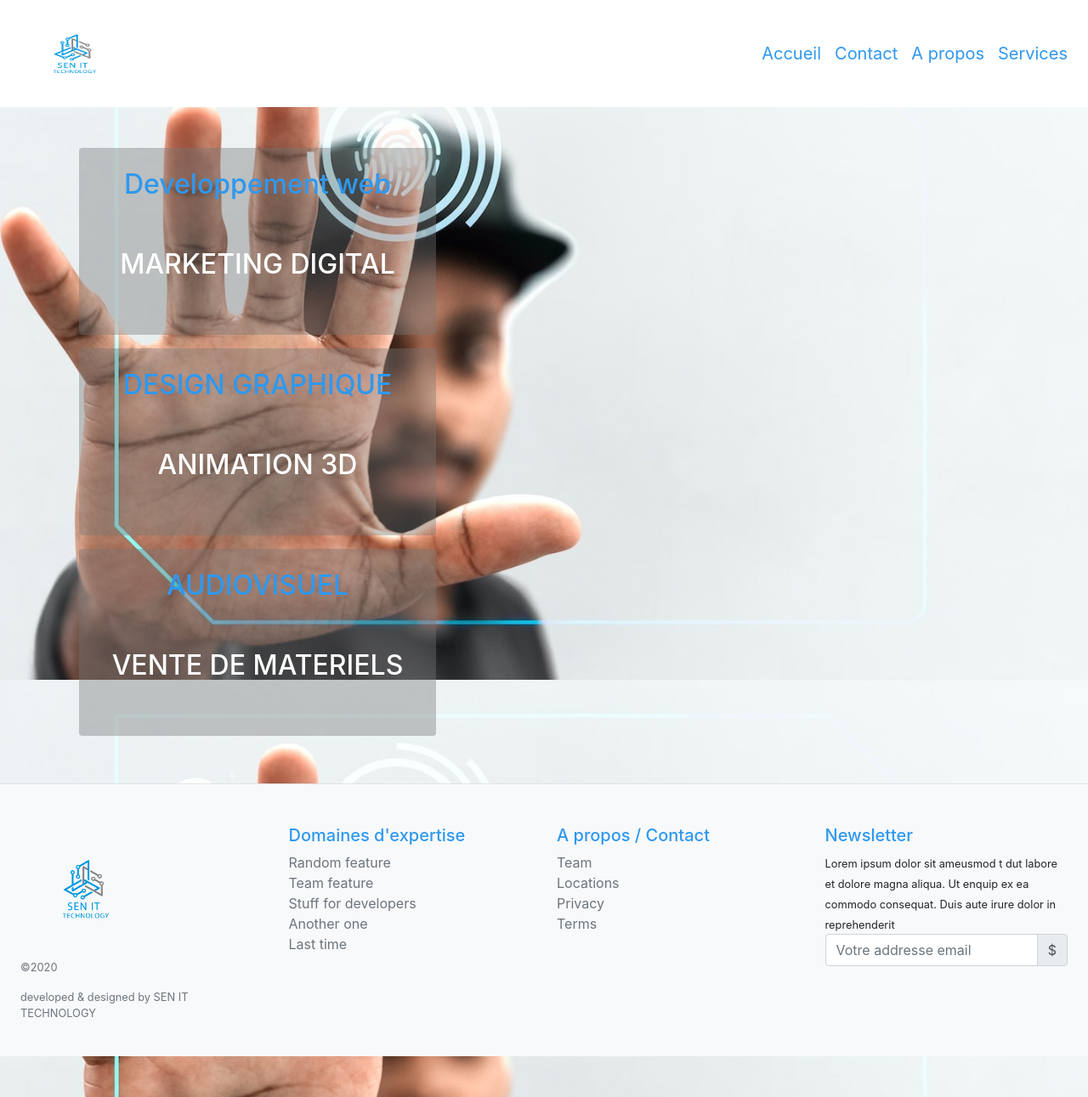
After one commit to dia-ousmane19/senit, a Symfony app: template templates/home/index.html.twig in a window 1280 px wide. The commit adds this page. Shown: the whole page at 85% size. Run offline with Twig, Linux system fonts and the light colour scheme; the template is opened without the code that fills it, so the values that code supplies are empty; some libraries are stand-ins or nearby versions.

Commit message:
fix les bases

```diff
--- a/templates/base.html.twig
+++ b/templates/base.html.twig
@@ -2,11 +2,17 @@
 <html>
     <head>
         <meta charset="UTF-8">
-        <title>{% block title %}Welcome!{% endblock %}</title>
+        <meta name="viewport" content="width=device-width, initial-scale=1, shrink-to-fit=no">
+        <title>{% block title %}SEN IT TECHNOLOGY{% endblock %}</title>
+        <link rel="icon" type="image/x-icon"   href="{{asset("images/favicon.png")}}">
+        <link rel="stylesheet" href="https://maxcdn.bootstrapcdn.com/bootstrap/4.0.0/css/bootstrap.min.css" integrity="sha384-Gn5384xqQ1aoWXA+058RXPxPg6fy4IWvTNh0E263XmFcJlSAwiGgFAW/dAiS6JXm" crossorigin="anonymous">
         {% block stylesheets %}{% endblock %}
     </head>
-    <body>
+    <body style="background:url({{asset('images/bg.jpeg')}}) fixed no-repeat center;height:100%;background-size:cover;">
         {% block body %}{% endblock %}
+        <script src="https://ajax.googleapis.com/ajax/libs/jquery/3.5.1/jquery.min.js"></script>
+        <script src="https://maxcdn.bootstrapcdn.com/bootstrap/4.0.0/js/bootstrap.min.js" integrity="sha384-JZR6Spejh4U02d8jOt6vLEHfe/JQGiRRSQQxSfFWpi1MquVdAyjUar5+76PVCmYl" crossorigin="anonymous"></script>
         {% block javascripts %}{% endblock %}
+
     </body>
 </html>
--- /dev/null
+++ b/templates/home/index.html.twig
@@ -0,0 +1,46 @@
+{% extends 'base.html.twig' %}
+
+{% block title %}SEN IT TECHNOLOGY - Accueil{% endblock %}
+
+{% block body %}
+<header>
+  {% include ("home/partials/__header.html.twig")%}
+</header>
+<section>
+  <div class="container" style="margin-top:40px">
+    <div class="row">
+      <div class="col-md-4">
+        <div class="d-flex flex-column">
+          <div class="rounded m-2" style="height:220px;width:420px;background-color:rgba(119,119,119,.4)">
+            <div >
+              <h2 class=" p-4 text-center" style="color:#2F98EF">Developpement web</h2>
+              <h2 class="text-white p-4 text-center">MARKETING DIGITAL</h2>
+            </div>
+          </div>
+          <div class="rounded m-2" style="height:220px;width:420px;background-color:rgba(119,119,119,.4)">
+            <div >
+              <h2 class="p-4 text-center" style="color:#2F98EF">DESIGN GRAPHIQUE</h2>
+              <h2 class="text-white p-4 text-center">ANIMATION 3D</h2>
+            </div>
+          </div>
+          <div class="rounded m-2" style="height:220px;width:420px;background-color:rgba(119,119,119,.4)">
+            <div >
+              <h2 class=" p-4 text-center" style="color:#2F98EF">AUDIOVISUEL</h2>
+              <h2 class="text-white p-4 text-center">VENTE DE MATERIELS</h2>
+            </div>
+          </div>
+
+        </div>
+
+      </div>
+      <div class="col-md-8">
+
+      </div>
+
+    </div>
+  </div>
+</section>
+
+
+{% include ("home/partials/__footer.html.twig")%}
+{% endblock %}
--- /dev/null
+++ b/templates/home/partials/__footer.html.twig
@@ -0,0 +1,41 @@
+<footer class="pt-4 pl-4 pr-4 pb-4 my-md-5 bg-light  pt-md-5 border-top" >
+  <div class="row">
+    <div class="col-12 col-md">
+      <img class="mb-2"  width="150" height="150" src="{{asset("images/logo.png")}}" alt=""> </a>
+      <small class="d-block mb-3 text-muted">&copy;2020</small>
+      <small class="d-block mb-3 text-muted">developed & designed by SEN IT TECHNOLOGY</small>
+    </div>
+    <div class="col-6 col-md">
+      <h5 style="color:#2F98EF">Domaines d'expertise</h5>
+      <ul class="list-unstyled text-small">
+        <li><a class="text-muted" href="#">Random feature</a></li>
+        <li><a class="text-muted" href="#">Team feature</a></li>
+        <li><a class="text-muted" href="#">Stuff for developers</a></li>
+        <li><a class="text-muted" href="#">Another one</a></li>
+        <li><a class="text-muted" href="#">Last time</a></li>
+      </ul>
+    </div>
+    <div class="col-6 col-md">
+      <h5 style="color:#2F98EF">A propos / Contact</h5>
+      <ul class="list-unstyled text-small">
+        <li><a class="text-muted" href="#">Team</a></li>
+        <li><a class="text-muted" href="#">Locations</a></li>
+        <li><a class="text-muted" href="#">Privacy</a></li>
+        <li><a class="text-muted" href="#">Terms</a></li>
+      </ul>
+    </div>
+    <div class="col-6 col-md">
+      <h5 style="color:#2F98EF">Newsletter</h5>
+      <small>Lorem ipsum dolor sit ameusmod t dut labore et dolore magna aliqua. Ut enquip ex ea commodo consequat. Duis aute irure dolor in reprehenderit</small>
+      <form class=""  method="post">
+        <div class="input-group">
+          <input type="text" class="form-control" placeholder="Votre addresse email">
+          <div class="input-group-append">
+            <span class="input-group-text">$</span>
+          </div>
+        </div>
+      </form>
+    </div>
+
+  </div>
+</footer>
--- /dev/null
+++ b/templates/home/partials/__header.html.twig
@@ -0,0 +1,25 @@
+<nav class="navbar navbar-expand-lg navbar-light bg-white"  >
+  <a class="navbar-brand" href="#"> <img  height="100" width="140" src="{{asset("images/logo.png")}}" alt=""> </a>
+  <button class="navbar-toggler border-0 bg-transparent" type="button" data-toggle="collapse" data-target="#navbarText" aria-controls="navbarText" aria-expanded="false" aria-label="Toggle navigation">
+    <img src="{{asset("images/tog.png")}}" alt="">
+  </button>
+  <div class="collapse navbar-collapse" id="navbarText">
+    <ul class="navbar-nav mr-auto">  </ul>
+    <div class="navbar-text">
+      <ul class="navbar-nav mr-auto">
+        <li class="nav-item">
+          <a class="nav-link" href="#" style="color:#2F98EF;font-size:20px">Accueil</a>
+        </li>
+        <li class="nav-item">
+          <a class="nav-link" href="#" style="color:#2F98EF;font-size:20px">Contact</a>
+        </li>
+        <li class="nav-item">
+          <a class="nav-link" href="#" style="color:#2F98EF;font-size:20px">A propos</a>
+        </li>
+        <li class="nav-item">
+          <a class="nav-link" href="#" style="color:#2F98EF;font-size:20px">Services</a>
+        </li>
+      </ul>
+  </div>
+  </div>
+</nav>
```
Also changed, not shown: src/Controller/HomeController.php (added, +19 -0 lines), public/images/bg.jpeg (added), public/images/favicon.ico (added), public/images/favicon.png (added), public/images/logo.png (added), public/images/tog.png (added), 2 other files.
